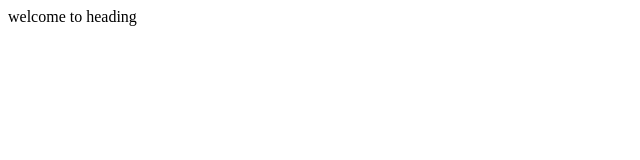
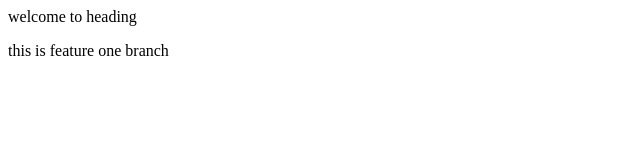
Before and after one commit to abidjani/pp, a plain HTML site: page index.html in a window 1280 px wide. Shown: the whole page, without its empty margins (0-640 px from the left). Drawn offline with Linux system fonts and the light colour scheme.

Commit message:
added new pargaraph to feature one branch

```diff
--- a/index.html
+++ b/index.html
@@ -1 +1,2 @@
 <p>welcome to heading</p>
+<p>this is feature one branch</p>
```
